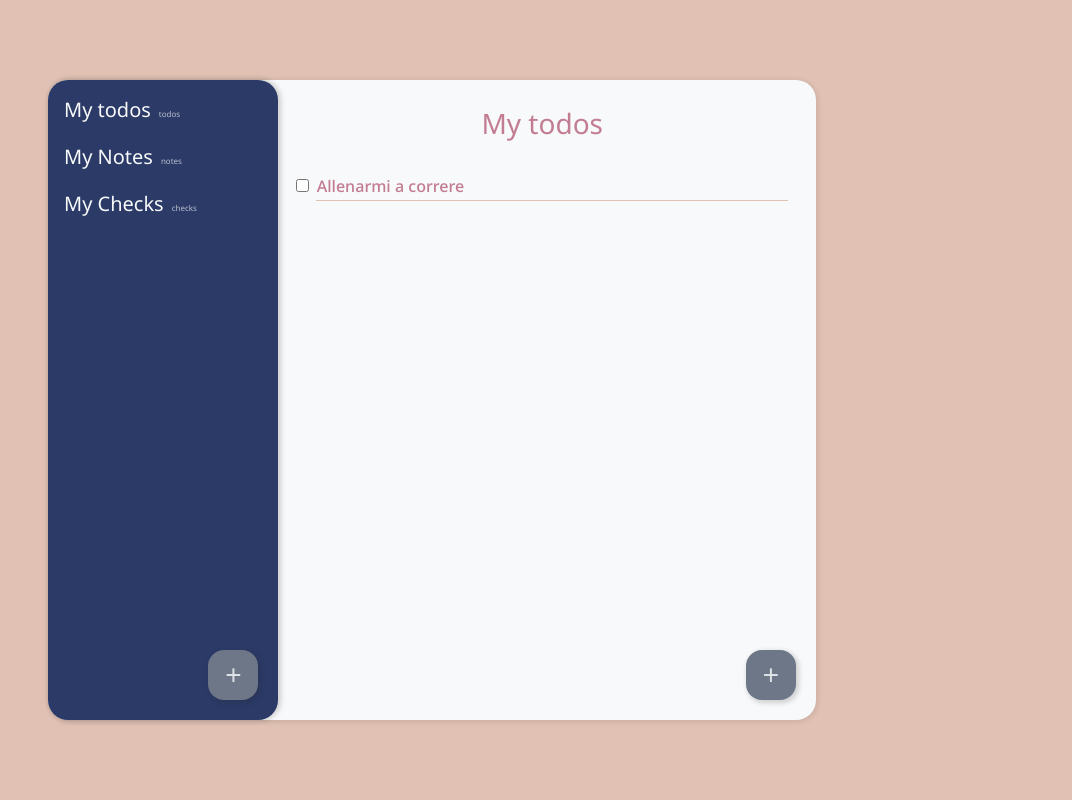
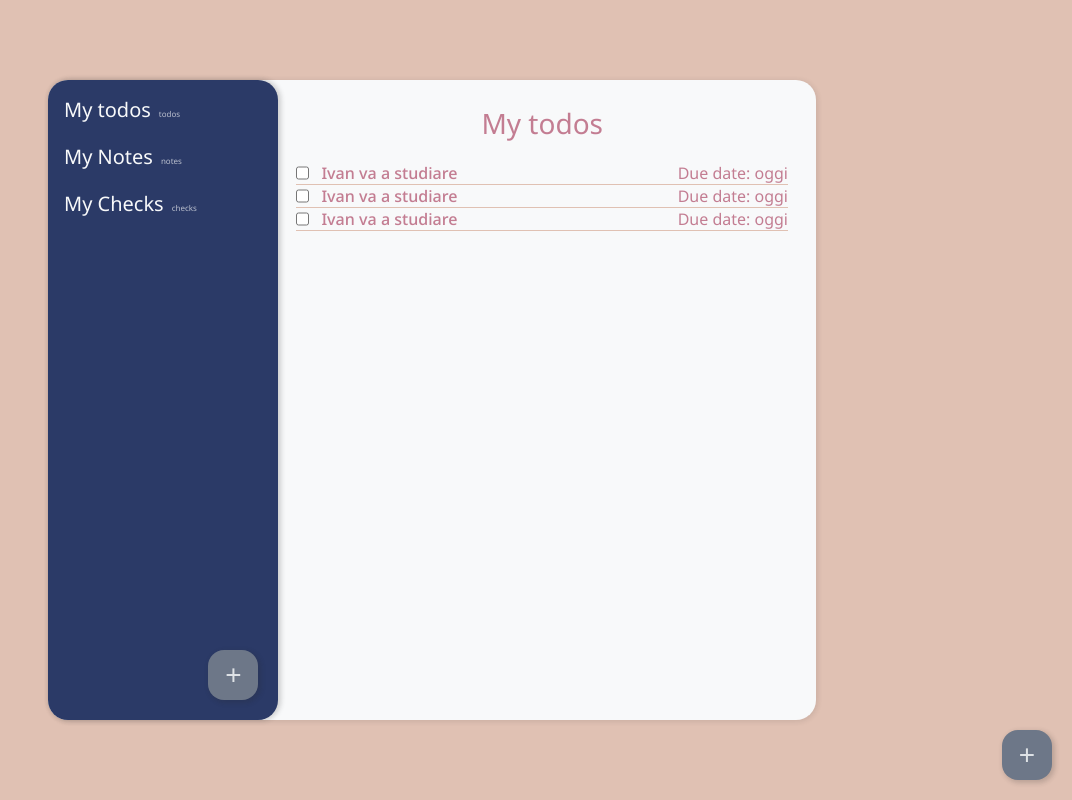
Before and after one commit to 4lokym/ToDoList, a website built with webpack: page src/index.html in a window 1280 px wide. Shown: the whole page, without its empty margins (208-1280 px from the left). Built offline with nearby package versions, Linux system fonts and the light colour scheme.

Commit message:
Add functions to populate the dom

```diff
--- a/src/index.html
+++ b/src/index.html
@@ -18,15 +18,7 @@
         </div>
         <div class="elementsSection">
             <div class="elemSectTitle">My todos</div>
-            <div class="anElement">
-                <input type="checkbox" name="done" id="1">
-                <span class="title">
-                    <label class="titleLabel clickable">Allenarmi a correre</label>
-                </span>
-                <div class="line"></div>
-            </div>
-
-
+        </div>
 
         </div>
         <button class="newElementButton clickable">+</button>
--- a/src/index.js
+++ b/src/index.js
@@ -2,16 +2,92 @@ import "./style.css";
 import * as ext from "./barrel.js"
 
 
-const myNote = ext.createTodoElement("myNote", "hellooooooooo worldddddd");
-
-const my_list = ext.createTodoList("my_list");
-console.log(my_list.toString());
-my_list.addToList(myNote);
-console.log(my_list.toString());
+const myNote = ext.createTodoElement("Ivan va a studiare", "Ivan va a vedere i compiti e si mette a sudiare cio che gli serve", "oggi");
 
 
-console.log(my_list.getList()[myNote.getId()].toString());
-my_list.removeFromList_id(myNote.getId());
-console.log(my_list.toString());
-my_list.title = "newTItle";
-console.log(my_list.toString());
+
+// const my_list = ext.createTodoList("my_list");
+// console.log(my_list.toString());
+// my_list.addToList(myNote);
+// console.log(my_list.toString());
+
+
+// console.log(my_list.getList()[myNote.getId()].toString());
+// my_list.removeFromList_id(myNote.getId());
+// console.log(my_list.toString());
+// my_list.title = "newTItle";
+// console.log(my_list.toString());
+
+const addToDomTools = function(){
+
+    const elemetsSection = document.querySelector(".elementsSection");
+
+    const elementContainer = function(){
+        const element_container = document.createElement("div");
+        element_container.classList.add("anElement");
+        return element_container;
+    }
+
+    const lineText = function(){
+        const lineText = document.createElement("div");
+        lineText.classList.add("lineText");
+        return lineText;
+    }
+
+    const checkbox = function(){
+        const checkbox = document.createElement("input");
+        checkbox.setAttribute("type", "checkbox");
+        checkbox.setAttribute("name", "done");
+        return checkbox;
+    }
+
+    const title = function(title){
+        const labelTitle = document.createElement("label");
+        labelTitle.classList.add("titleLable", "clickable", "topText");
+        labelTitle.textContent = title;
+        labelTitle.addEventListener("click", (event) => {
+            const elements_section = event.target.parentNode.parentNode;
+            console.log(elements_section);
+            elements_section.querySelector(".description").classList.toggle("hidden");
+        });
+        return labelTitle;
+    }
+
+    const dueDate = function(date){
+        const dueDate = document.createElement("span");
+        dueDate.classList.add("dueDate", "topText");
+        dueDate.textContent = date ? "Due date: " + date : "";
+        return dueDate;
+    }
+
+    const line = function(){
+        const line = document.createElement("div");
+        line.classList.add("line");
+        return line;
+    }
+
+    const description = function(description){
+        const description_var = document.createElement("div");
+        description_var.textContent = description;
+        description_var.classList.add("hidden","description");
+        return description_var;
+    }
+
+    const addCheckElement_d = function(element){
+        const element_container = elementContainer();
+        const line_text = lineText();
+        line_text.appendChild(checkbox());
+        line_text.appendChild(title(element.title));
+        line_text.appendChild(dueDate(element.dueDate));
+        element_container.appendChild(line_text);
+        element_container.appendChild(line());
+        element_container.appendChild(description(element.description))
+        elemetsSection.appendChild(element_container);
+    }
+
+    return {checkbox, title, element_container: elementContainer, line, addCheckElement_d}
+}();
+
+addToDomTools.addCheckElement_d(myNote);
+addToDomTools.addCheckElement_d(myNote);
+addToDomTools.addCheckElement_d(myNote);
--- a/src/style.css
+++ b/src/style.css
@@ -65,6 +65,9 @@
 .clickable:hover{
     filter: opacity(80%);
     cursor: pointer;
+}
+.hidden{
+    display: none;
 }
 
 
@@ -168,6 +171,7 @@ body {
 
 input[type = "checkbox"]{
     cursor: pointer;
+    margin-right: var(--xs);
 }
 
 
@@ -177,28 +181,38 @@ input[type = "checkbox"]{
     text-wrap: none;
     overflow:hidden;
 
+    .description{
+        font-size: var(--xs);
+        color: var(--action--);
+        margin-left: var(--l);
+        margin-top: var(--xxs);
+        line-height: var(--m);
+        margin-bottom: var(--l);
+    }
+    .lineText{
+        display:flex;
+        width: 100%;
+    }
+    .dueDate{
+        margin-left: auto;
+    }
+
+    .topText{
+        font-size: var(--s);
+        color: var(--action);
+    }
+
     .anElement{
         min-width: 200px;
     }
 
     .line{
         height: 1px;
-        width: calc(100% - var(--m));
-        margin-left: var(--m);
         background-color: var(--middle);
     }
 
-    label.titleLabel{
-        font-size: var(--s);
-        color: var(--action);
+    label.titleLable{
         font-weight: 520;
-    }
-
-    .arrowDown{
-        color: var(--action);
-        font-size: var(--l);
-        position: relative;
-        top: 0.90rem;
     }
 
     .elemSectTitle{
```
